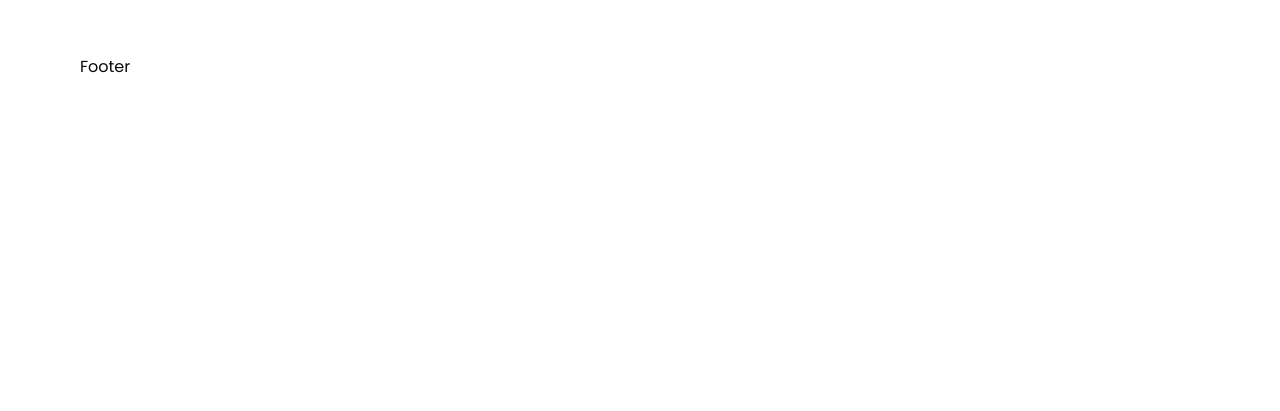
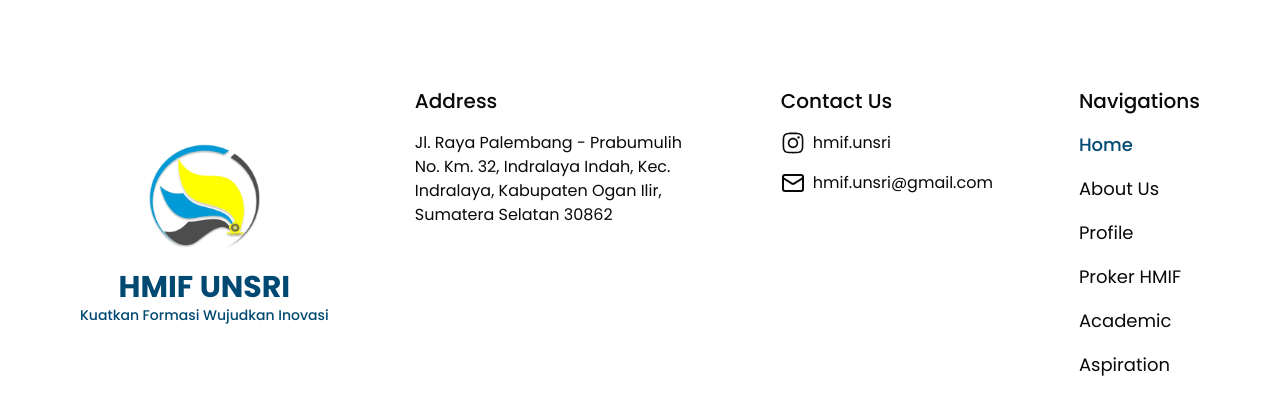
Before and after one commit to mfazrinizar/website-hmif, a React (Vite) app: page / in a window 1280 px wide. Shown: the part 873-1284 px from the top of the page. Before the commit the page ends 952 px from the top, so only its background shows below. Built offline with nearby package versions, Linux system fonts and the light colour scheme.

Commit message:
feat(root): add footer

```diff
--- a/src/components/Footer.tsx
+++ b/src/components/Footer.tsx
@@ -1,7 +1,64 @@
+import { navItems } from "@/lib/link";
+import { NavLink } from "react-router-dom";
+import { cn } from "@/lib/utils";
+import { useLocation } from "react-router-dom";
+import { InstagramLogoIcon } from "@radix-ui/react-icons";
+import { Mail } from "lucide-react";
+
 export default function Footer() {
+  const { pathname } = useLocation();
+
   return (
-    <footer>
-      <div>Footer</div>
+    <footer
+      id="footer"
+      className="flex flex-col justify-between gap-8 py-8 md:flex-row"
+    >
+      <div className="flex flex-col justify-center gap-4 text-center">
+        <img
+          src="/img/logo-hmif.png"
+          alt="logo-hmif"
+          className="mx-auto size-28"
+        />
+        <div className="flex flex-col justify-center text-primary">
+          <h1 className="text-xl font-bold md:text-2xl xl:text-3xl">
+            HMIF UNSRI
+          </h1>
+          <p className="text-xs font-medium xl:text-sm">
+            Kuatkan Formasi Wujudkan Inovasi
+          </p>
+        </div>
+      </div>
+      <div className="space-y-4 text-center md:w-1/4 md:text-start">
+        <h3 className="text-xl font-medium">Address</h3>
+        <p>
+          Jl. Raya Palembang - Prabumulih No. Km. 32, Indralaya Indah, Kec.
+          Indralaya, Kabupaten Ogan Ilir, Sumatera Selatan 30862
+        </p>
+      </div>
+      <ul className="flex flex-col items-center space-y-4 md:items-start">
+        <li className="text-xl font-medium">Contact Us</li>
+        <li className="flex items-center gap-2">
+          <InstagramLogoIcon className="size-6" /> <p>hmif.unsri</p>
+        </li>
+        <li className="flex items-center gap-2">
+          <Mail className="size-6" /> <p>hmif.unsri@gmail.com</p>
+        </li>
+      </ul>
+      <ul className="flex flex-col items-center gap-4 md:items-start">
+        {" "}
+        <li className="text-xl font-medium">Navigations</li>
+        {navItems.map((item) => (
+          <NavLink
+            key={item.path + item.name}
+            to={item.path}
+            className={cn("font-regular text-base xl:text-lg", {
+              "font-medium text-primary": pathname === item.path,
+            })}
+          >
+            {item.name}
+          </NavLink>
+        ))}
+      </ul>
     </footer>
   );
 }
```
